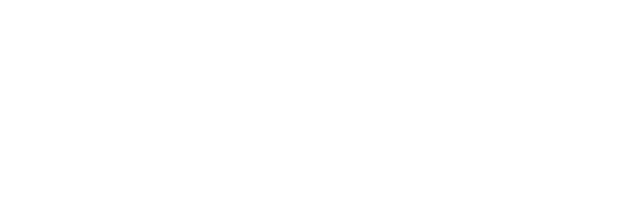
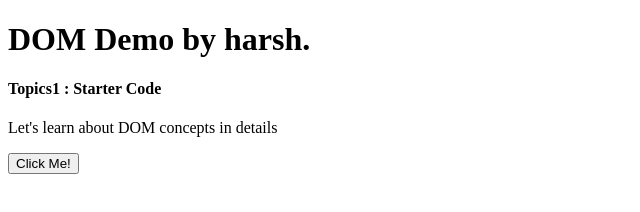
Before and after one commit to HarshSisodia/JavaScript_learning, a plain HTML site: page index.html in a window 1280 px wide. Shown: the whole page, without its empty margins (0-640 px from the left). Drawn offline with Linux system fonts and the light colour scheme.

Commit message:
update File

```diff
--- a/index.html
+++ b/index.html
@@ -5,6 +5,18 @@
     <meta name="viewport" content="width=device-width, initial-scale=1.0">
     <title>Document</title>
 </head>
-<body></body>
+<body>
+    <h1>
+        DOM Demo by harsh.
+    </h1>
+    <h4>
+        Topics1 : Starter Code
+    </h4>
+    <p>
+        Let's learn about DOM concepts in details
+    </p>
+    <button>Click Me!</button>
+
+</body>
 <script src="first.js"></script>
 </html>
```
Also changed, not shown: script.js (added).
